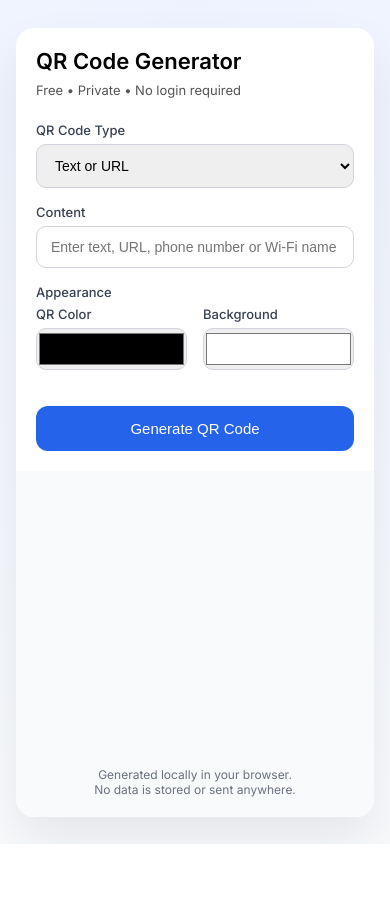
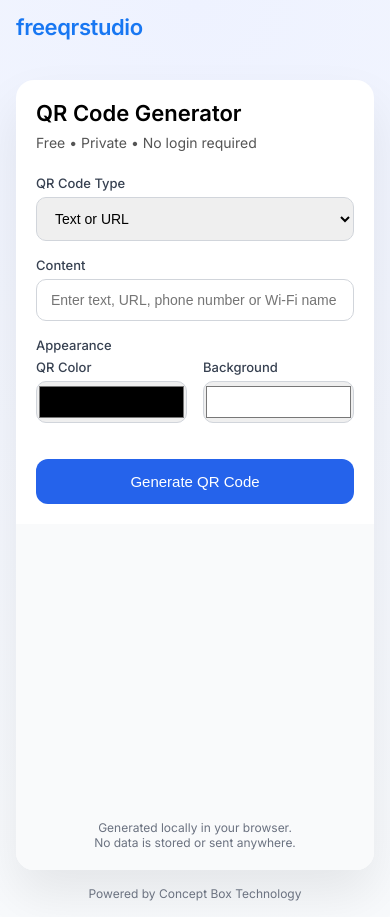
Before and after one commit to ajinkyabhavsar/QR_code_generator, a plain HTML site: page index.html in a window 390 px wide. Before the commit the page ends 844 px from the top, so only its background shows below. Drawn offline with Linux system fonts and the light colour scheme.

Commit message:
added logo

```diff
--- a/index.html
+++ b/index.html
@@ -2,13 +2,18 @@
 <html lang="en">
 <head>
 <meta charset="UTF-8">
-<title>Free QR Code Generator</title>
+<title>Free QR Code Generator | freeqrstudio</title>
 <meta name="viewport" content="width=device-width, initial-scale=1.0">
 
 <meta name="description" content="Generate QR codes instantly. Free, private, no login required. Works fully in your browser.">
 
+<!-- Favicon -->
+<link rel="icon" type="image/png" href="Free_QR_Studio_Logo_circle.png">
+
+<!-- QR Code Library -->
 <script src="https://cdnjs.cloudflare.com/ajax/libs/qrcodejs/1.0.0/qrcode.min.js"></script>
 
+<!-- Font -->
 <link href="https://fonts.googleapis.com/css2?family=Inter:wght@400;500;600&display=swap" rel="stylesheet">
 
 <style>
@@ -24,12 +29,26 @@ body {
     justify-content: center;
 }
 
+/* TOP BRAND */
+.top-brand {
+    position: fixed;
+    top: 20px;
+    left: 24px;
+    font-size: 28px;
+    font-weight: 600;
+    color: #1877F2;
+    letter-spacing: -0.4px;
+    z-index: 1000;
+}
+
+/* APP */
 .app {
     width: 100%;
     max-width: 900px;
-    padding: 16px;
+    padding: 80px 16px 16px;
 }
 
+/* CARD */
 .card {
     background: #ffffff;
     border-radius: 18px;
@@ -137,7 +156,7 @@ button:hover {
     justify-content: center;
 }
 
-/* FOOTER */
+/* PRIVACY */
 .privacy {
     margin-top: 16px;
     font-size: 12px;
@@ -145,9 +164,16 @@ button:hover {
     text-align: center;
 }
 
-/* ✅ MOBILE FIX */
+/* FOOTER */
+.footer {
+    margin-top: 16px;
+    text-align: center;
+    font-size: 12px;
+    color: #6b7280;
+}
+
+/* MOBILE */
 @media (max-width: 768px) {
-
     .card {
         grid-template-columns: 1fr;
     }
@@ -165,14 +191,14 @@ button:hover {
         font-size: 22px;
     }
 
-    .subtitle {
-        font-size: 13px;
+    .top-brand {
+        font-size: 22px;
+        top: 14px;
+        left: 16px;
     }
 }
 
-/* EXTRA SMALL DEVICES */
 @media (max-width: 420px) {
-
     .left, .right {
         padding: 20px;
     }
@@ -183,10 +209,12 @@ button:hover {
     }
 }
 </style>
-
 </head>
 
 <body>
+
+<!-- BRAND -->
+<div class="top-brand">freeqrstudio</div>
 
 <div class="app">
     <div class="card">
@@ -235,6 +263,11 @@ button:hover {
         </div>
 
     </div>
+
+    <!-- FOOTER -->
+    <div class="footer">
+        Powered by Concept Box Technology
+    </div>
 </div>
 
 <script>
@@ -254,7 +287,6 @@ function generateQR() {
     downloadBtn.style.display = "none";
 
     let text = textInput;
-
     if (type === "phone") text = "tel:" + text;
     if (type === "wifi") text = `WIFI:T:WPA;S:${text};P:password;;`;
 
```
